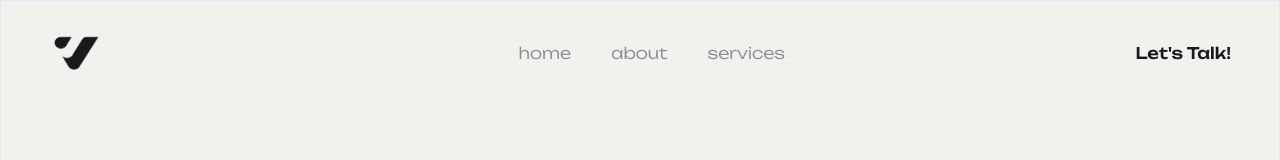
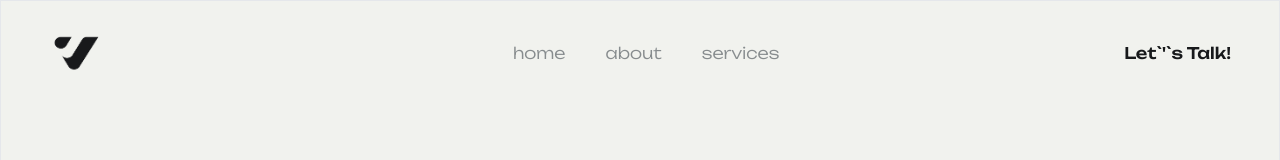
Before and after one commit to Krmzov0/VivaVersa, a Next.js app: page / in a window 1280 px wide. Shown: the top 160 px of the page. Built offline with nearby package versions, Linux system fonts and the light colour scheme.

Commit message:
Update Header.jsx

```diff
--- a/src/components/Header.jsx
+++ b/src/components/Header.jsx
@@ -74,7 +74,7 @@ const Header = () => {
 
       </motion.div>}
 
-      <div className='hidden sm:flex unbounded text-[#17191b] font-medium transition-all cursor-pointer text-md'>Let's Talk!</div>
+      <div className='hidden sm:flex unbounded text-[#17191b] font-medium transition-all cursor-pointer text-md'>Let`&apos;`s Talk!</div>
 
     </div>
   )
```
